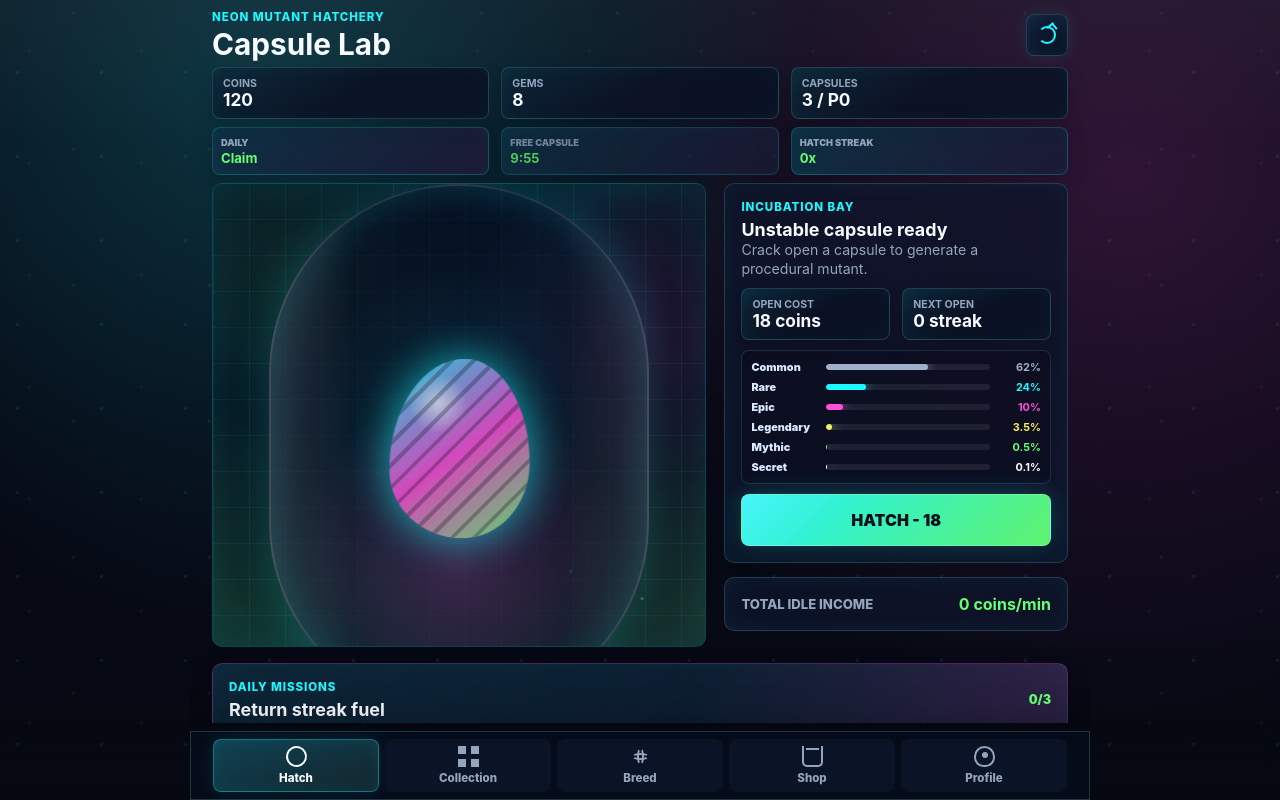
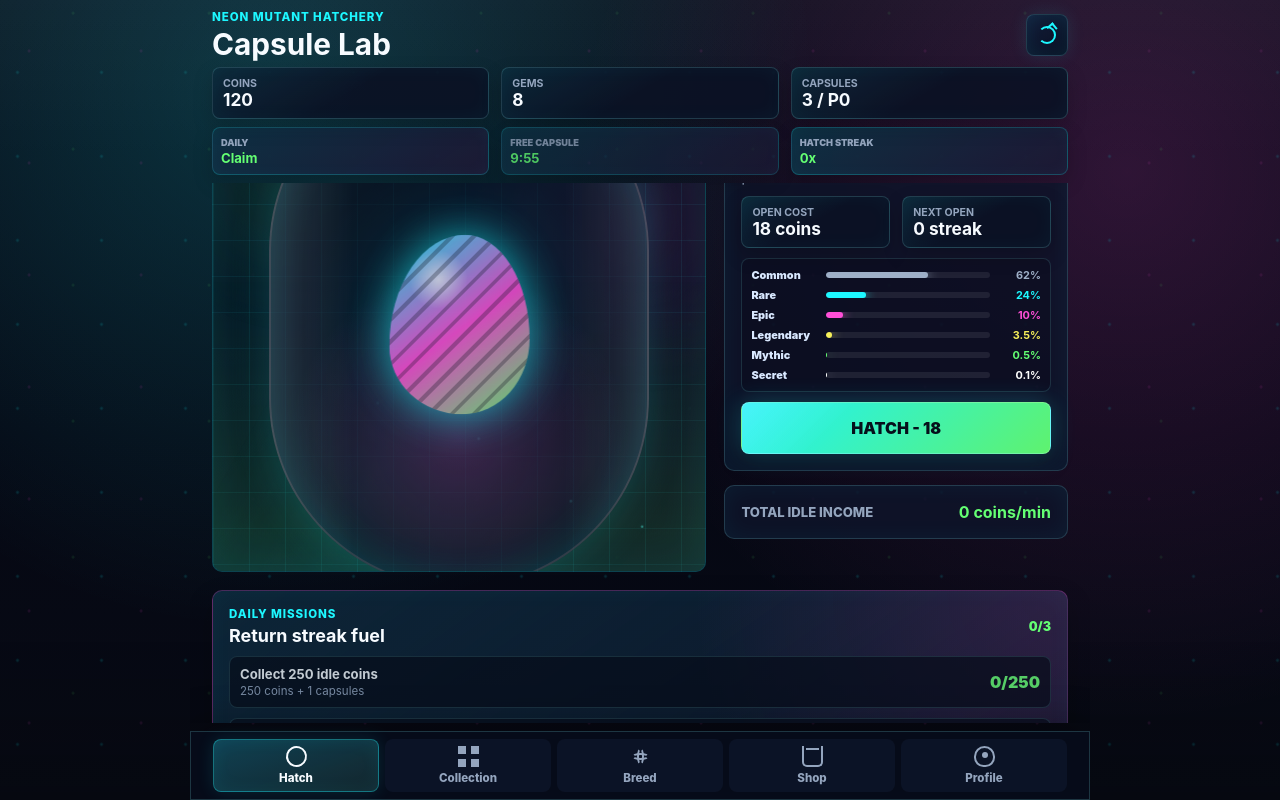
Before and after one commit to isawh/neon-mutant-hatchery, a React (Vite) app: page / in a window 1280 px wide. Built offline with nearby package versions, Linux system fonts and the light colour scheme.

Commit message:
fix fullscreen centered layout

```diff
--- a/src/styles.css
+++ b/src/styles.css
@@ -3077,3 +3077,38 @@ p {
     padding-inline: 22px;
   }
 }
+
+@media (min-width: 700px) and (min-height: 700px) {
+  .screen {
+    display: flex;
+    flex-direction: column;
+    padding-block: 10px 8px;
+  }
+
+  .hatch-screen {
+    flex: 1 1 auto;
+    justify-content: center;
+  }
+
+  .hatch-layout {
+    width: 100%;
+  }
+
+  .incubator {
+    height: clamp(320px, 52dvh, 560px);
+  }
+}
+
+@media (min-width: 1024px) and (min-height: 700px) {
+  .hatch-screen {
+    gap: 18px;
+  }
+
+  .hatch-layout {
+    align-items: center;
+  }
+
+  .hatch-chamber-column .incubator {
+    height: clamp(460px, 64dvh, 680px);
+  }
+}
```
